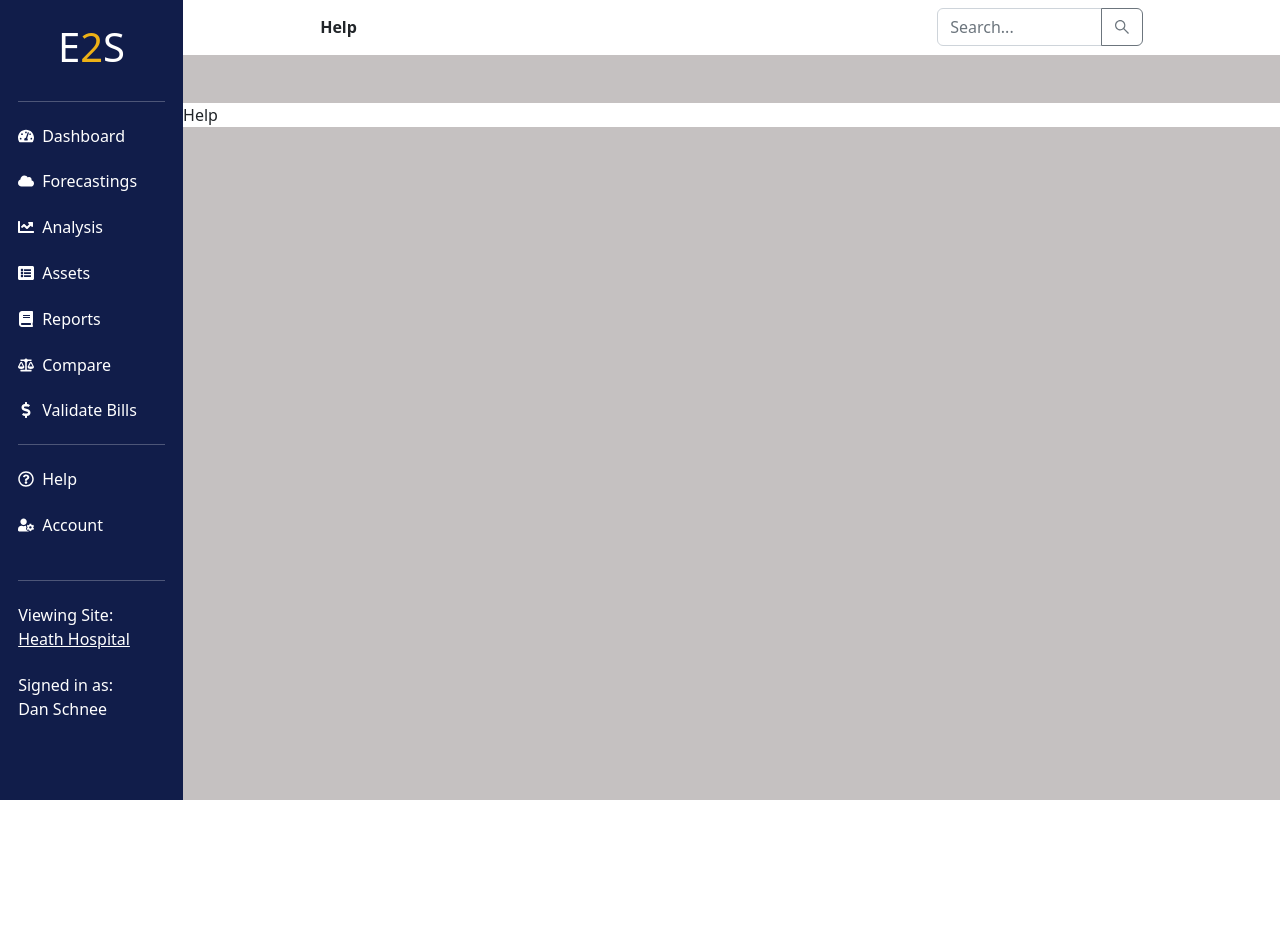
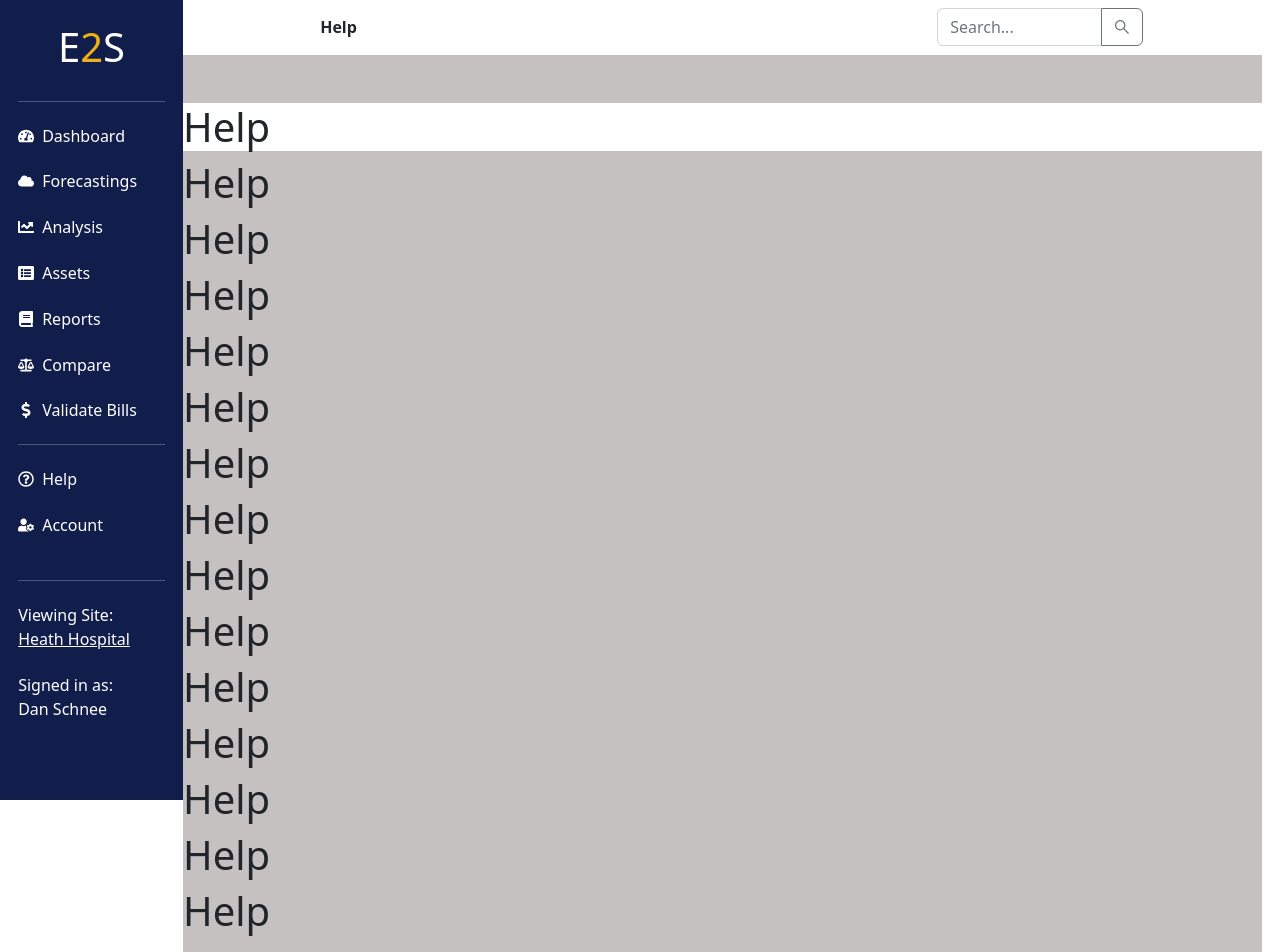
Before and after one commit to Archie-Wilkins/e2s-client-project, a Next.js app: page /help in a window 1280 px wide. Shown: the top 952 px of the page. Before the commit the page ends 800 px from the top, so only its background shows below. Built offline with nearby package versions, Linux system fonts and the light colour scheme.

Commit message:
fixed overflow bug on shell

```diff
--- a/pages/help.js
+++ b/pages/help.js
@@ -17,8 +17,24 @@ class HelpPage extends React.Component {
         return <div>
             <MainLayout pageName={this.state.pageName}>
                 <div className="whiteBackground mt-5">
-                    <p>Help</p>
+                    <h1>Help</h1>
                 </div>
+                <h1>Help</h1>
+                <h1>Help</h1>
+                <h1>Help</h1>
+                <h1>Help</h1>
+                <h1>Help</h1>
+                <h1>Help</h1>
+                <h1>Help</h1>
+                <h1>Help</h1>
+                <h1>Help</h1>
+                <h1>Help</h1>
+                <h1>Help</h1>
+                <h1>Help</h1>
+                <h1>Help</h1>
+                <h1>Help</h1>
+                <h1>Help</h1>
+
             </MainLayout >
 
             <Link href="/contact"><p>Contact-Us Page</p></Link>
--- a/public/components/mainLayout.js
+++ b/public/components/mainLayout.js
@@ -15,7 +15,7 @@ class MainLayout extends React.Component {
     }
 
     render() {
-        return <div>
+        return <div className='overflow-hidden'>
             <MasterNavBar isAdmin={this.state.isAdmin} />
             <TopNavBar pageName={this.props.pageName} />
             <div className="content greyBackground">
--- a/styling/mainLayout.css
+++ b/styling/mainLayout.css
@@ -1,7 +1,7 @@
 .content {
+    overflow-x: hidden;
     position: absolute;
     left: 20ch;
-    width: calc(100vw - 20ch);
+    width: calc(100vw - 22ch);
     top: 6ch;
-    height: calc(100vh - 6ch);
 }
```
